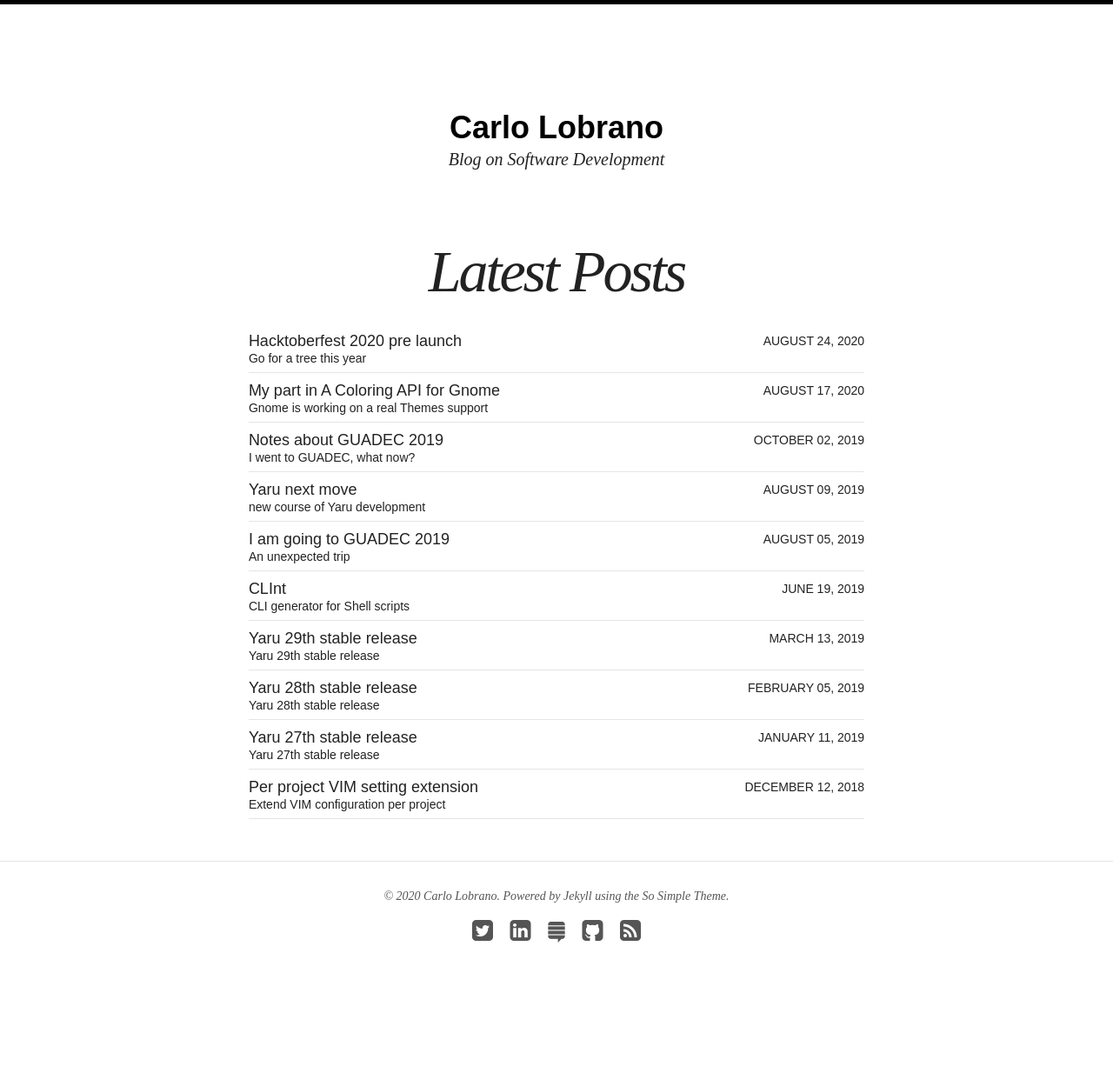
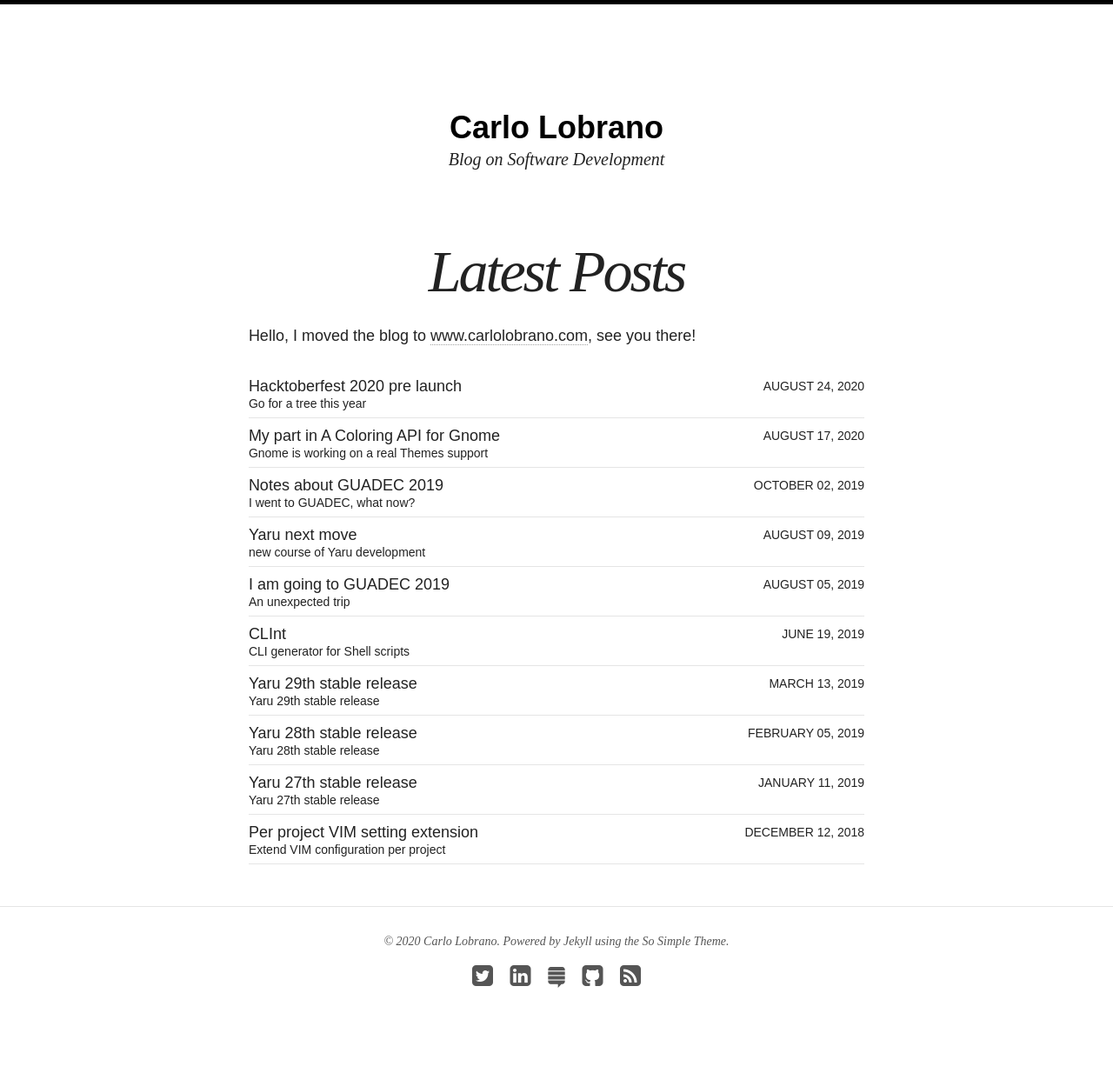
Before and after one commit to clobrano/clobrano.github.io, a Jekyll site: the page built from index.html, in a window 1280 px wide. Shown: the whole page at 87% size. Built offline with Jekyll 4.4.1, drawn with Linux system fonts in a browser that asks for light colours; nearby versions of some CDN libraries; before the commit the page ends 1182 px from its top, so only the background shows below that.

Commit message:
Add redirect to new blog address

```diff
--- a/index.html
+++ b/index.html
@@ -5,6 +5,10 @@ excerpt: "A simple and clean responsive Jekyll theme for words and photos."
 search_omit: true
 ---
 
+<div>
+  <p>Hello, I moved the blog to <a href="https://www.carlolobrano.com">www.carlolobrano.com</a>, see you there!</p>
+</div>
+
 <ul class="post-list">
 {% for post in site.posts limit:10 %}
   <li><article><a href="{{ site.url }}{{ post.url }}">{{ post.title }} <span class="entry-date"><time datetime="{{ post.date | date_to_xmlschema }}">{{ post.date | date: "%B %d, %Y" }}</time></span>{% if post.excerpt %} <span class="excerpt">{{ post.excerpt }}</span>{% endif %}</a></article></li>
```
